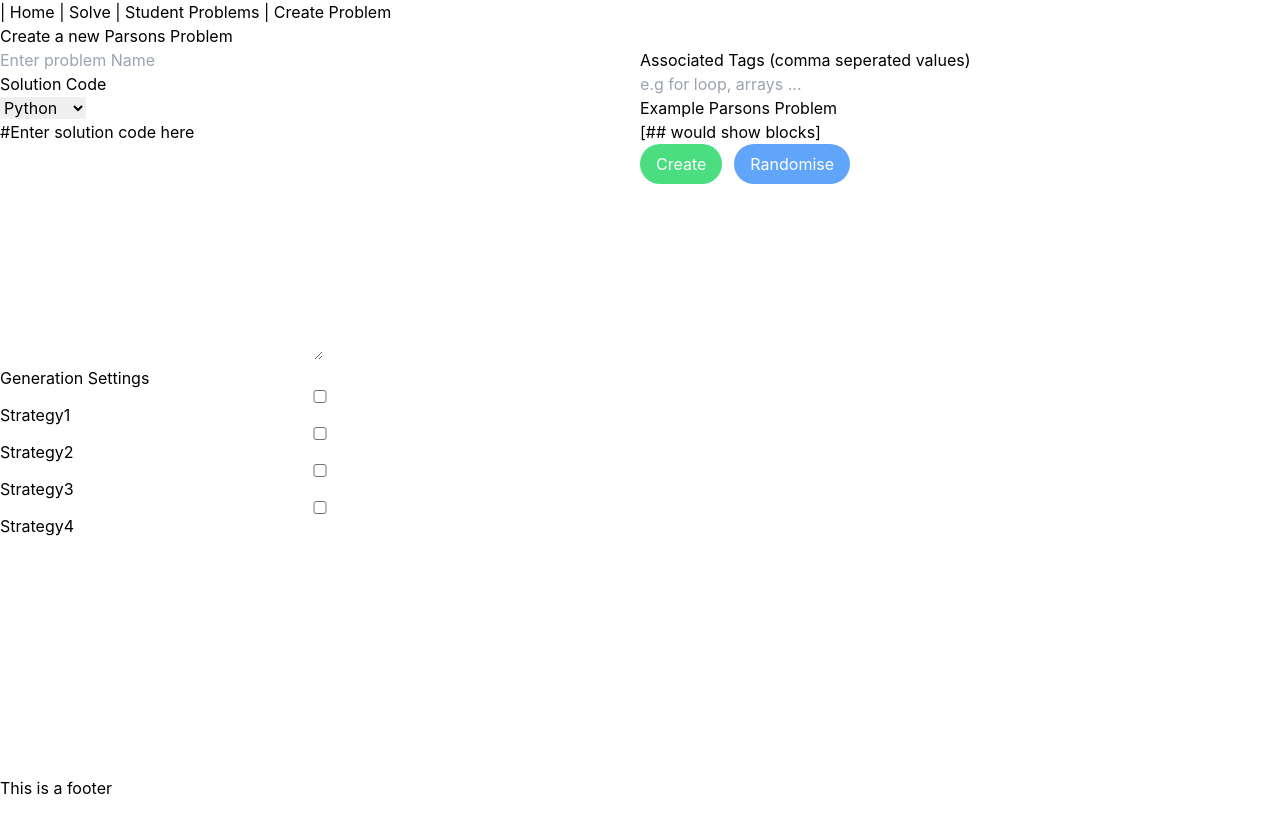
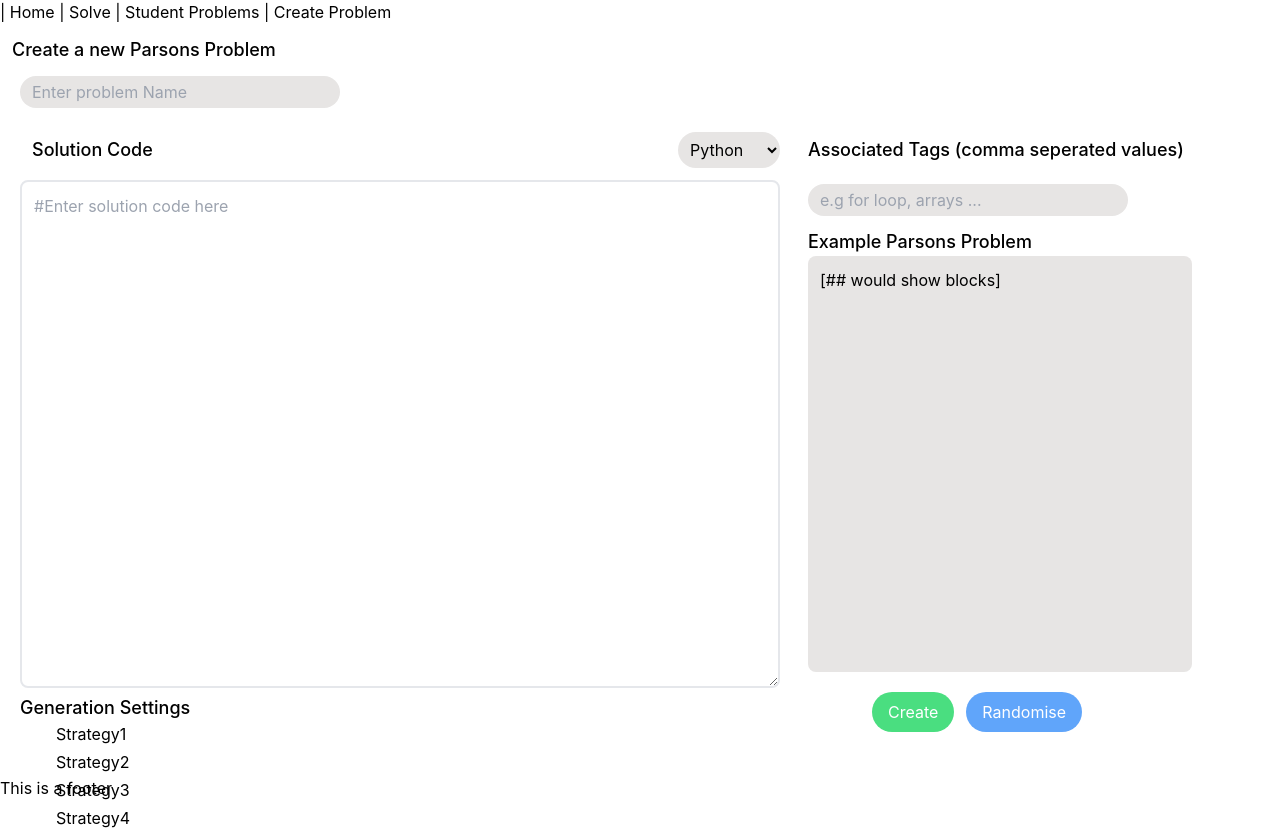
Before and after one commit to HiruNya/Parsons-Tool, a React (Create React App) app in the folder parsons-tool-frontend/: page /create in a window 1280 px wide. Built offline with nearby package versions, Linux system fonts and the light colour scheme.

Commit message:
Finished basic styling

```diff
--- a/parsons-tool-frontend/src/pages/ProblemGeneration.js
+++ b/parsons-tool-frontend/src/pages/ProblemGeneration.js
@@ -1,54 +1,77 @@
 export default function ProblemGeneration() {
   return (
     <div>
-      <h1>Create a new Parsons Problem</h1>
+      <h1 className="ml-3 mt-3 text-lg font-medium">
+        Create a new Parsons Problem
+      </h1>
       <div className="flex flex-row w-full">
-        <div className="flex flex-col w-full">
+        <div className="flex flex-col w-full ml-5">
           <input
+            className="bg-stone-200 rounded-full px-3 py-1 text-black max-w-xs my-3"
             type="text"
             name="name"
             id="name"
             placeholder="Enter problem Name"
           />
 
+          <div className="flex flex-row w-full">
             <div>
-            <h2>Solution Code</h2>
-            <select name="language" id="language" value="1">
+              <div className="flex flex-row ">
+                <h2 className="px-3 py-1 my-3 text-lg font-medium">
+                  Solution Code
+                </h2>
+                <select
+                  className="bg-stone-200 rounded-full px-2 py-1 text-black my-3 ml-auto"
+                  name="language"
+                  id="language"
+                  value="1"
+                >
                   <option value="python">Python</option>
                   <option value="c">C</option>
                   <option value="MATLAB">MATLAB</option>
                 </select>
               </div>
               <div>
-            <textarea name="solution" id="" cols="30" rows="10">
-              #Enter solution code here
-            </textarea>
+                <textarea
+                  className="border-2 border-solid rounded-lg p-3"
+                  name="solution"
+                  id=""
+                  cols="70"
+                  rows="20"
+                  placeholder="#Enter solution code here"
+                />
               </div>
 
               <div>
-            <h2>Generation Settings</h2>
-            <div className="flex flex-col">
-              <input type="checkbox" name="Strategy1" id="Strategy1" />
-              <label htmlFor="Strategy1">Strategy1</label>
-              <input type="checkbox" name="Strategy2" id="Strategy2" />
-              <label htmlFor="Strategy2">Strategy2</label>
-              <input type="checkbox" name="Strategy3" id="Strategy3" />
-              <label htmlFor="Strategy3">Strategy3</label>
-              <input type="checkbox" name="Strategy4" id="Strategy4" />
-              <label htmlFor="Strategy4">Strategy4</label>
+                <h2 className="text-lg font-medium">Generation Settings</h2>
+                <div className="grid grid-cols-2 gap-1 gap-x-1 w-min ml-5">
+                  <input className="mt-2" type="checkbox" name="Strategy1" id="Strategy1" />
+                  <label className="ml-3" htmlFor="Strategy1">Strategy1</label>
+                  <input className="mt-2" type="checkbox" name="Strategy2" id="Strategy2" />
+                  <label className="ml-3" htmlFor="Strategy2">Strategy2</label>
+                  <input className="mt-2" type="checkbox" name="Strategy3" id="Strategy3" />
+                  <label className="ml-3" htmlFor="Strategy3">Strategy3</label>
+                  <input className="mt-2" type="checkbox" name="Strategy4" id="Strategy4" />
+                  <label className="ml-3" htmlFor="Strategy4">Strategy4</label>
                 </div>
               </div>
             </div>
 
-        <div className="flex flex-col w-full">
-          <h2>Associated Tags (comma seperated values)</h2>
-          <input type="text" placeholder="e.g for loop, arrays ..." />
+            <div className="flex flex-col w-full ml-7 mt-4">
+              <h2 className="text-lg font-medium">
+                Associated Tags (comma seperated values)
+              </h2>
+              <input
+                className="bg-stone-200 rounded-full px-3 py-1 text-black max-w-xs mt-5 mb-3"
+                type="text"
+                placeholder="e.g for loop, arrays ..."
+              />
 
-          <h2>Example Parsons Problem</h2>
+              <h2 className="text-lg font-medium">Example Parsons Problem</h2>
 
-          <p>[## would show blocks]</p>
+              <p className="h-3/5 bg-stone-200 w-96 rounded-lg p-3 mb-5">[## would show blocks]</p>
 
-          <div>
+              <div className="ml-16">
                 <button className="px-4 py-2 mr-3 bg-green-400 text-white rounded-full hover:bg-green-500">
                   Create
                 </button>
@@ -59,5 +82,7 @@ export default function ProblemGeneration() {
             </div>
           </div>
         </div>
+      </div>
+    </div>
   );
 }
```
Lines whose indentation alone changed are shown as unchanged.
